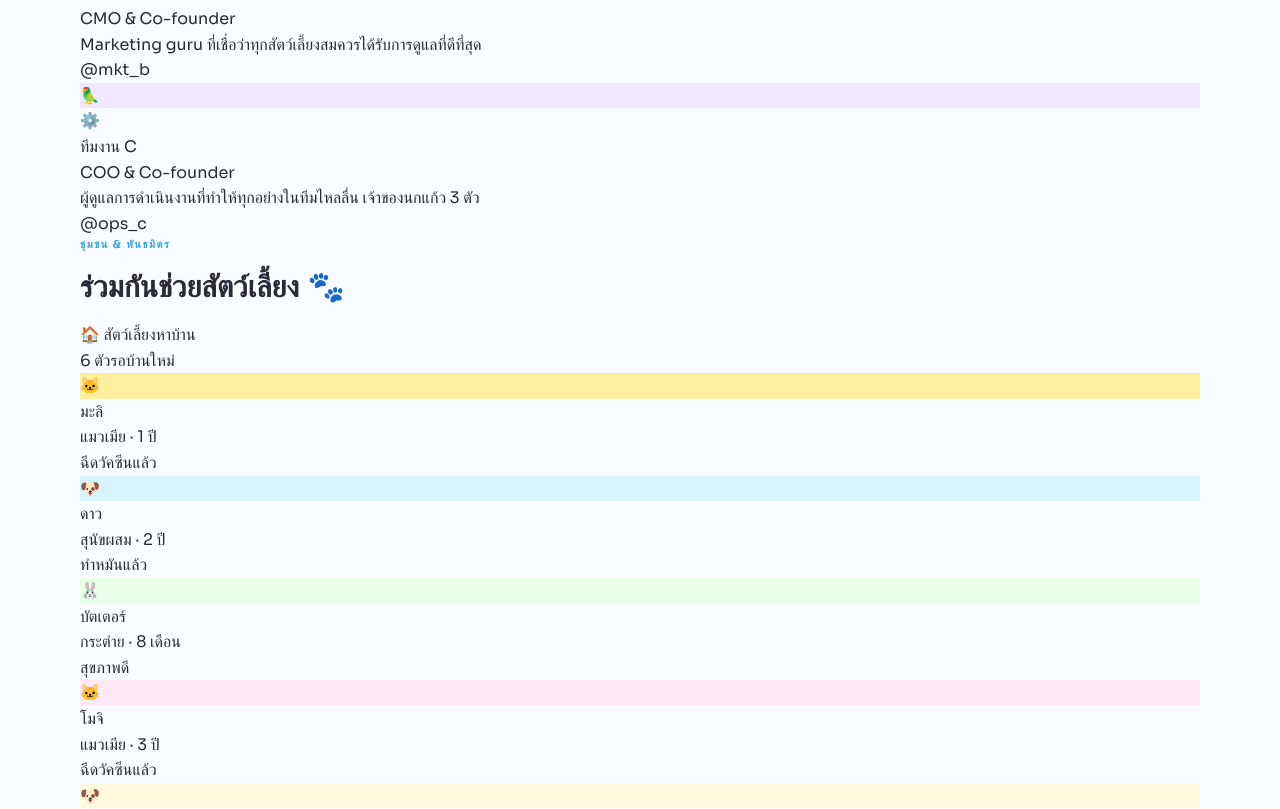
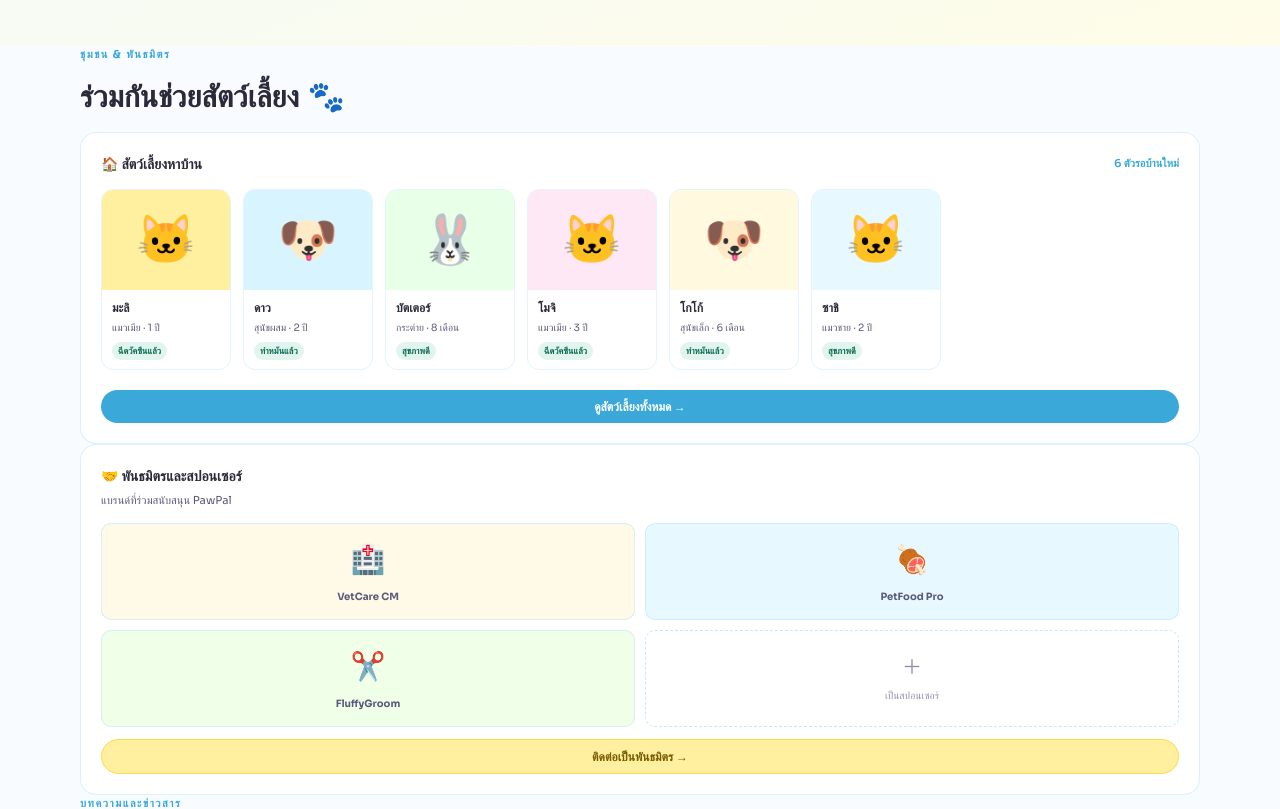
Before and after one commit to Neomedica/Animal-service, a React (Create React App) app: page / in a window 1280 px wide. Shown: the part 2772-3581 px from the top of the page. Built offline with nearby package versions, Linux system fonts and the light colour scheme.

Commit message:
add founder pet sponsor css

```diff
--- a/src/pages/HomePage.module.css
+++ b/src/pages/HomePage.module.css
@@ -237,3 +237,45 @@
   .heroRight { display: none; }
   .stepsGrid, .planGrid { grid-template-columns: 1fr; }
 }
+
+.founderSection{background:linear-gradient(160deg,#EEF8FF,#FFFDE8);padding:60px 0;}
+.founderGrid{display:grid;grid-template-columns:repeat(4,1fr);gap:16px;margin-top:32px;}
+.founderCard{background:white;border-radius:16px;border:1.5px solid rgba(184,228,249,0.5);padding:20px 16px;text-align:center;transition:transform .2s;}
+.founderCard:hover{transform:translateY(-3px);}
+.founderAvatarWrap{position:relative;width:90px;margin:0 auto 14px;}
+.founderAvatar{width:90px;height:90px;border-radius:16px;display:flex;align-items:center;justify-content:center;}
+.founderEmoji{font-size:44px;}
+.founderBadge{position:absolute;bottom:-4px;right:-4px;width:26px;height:26px;border-radius:50%;background:white;border:2px solid white;display:flex;align-items:center;justify-content:center;font-size:13px;}
+.founderName{font-family:var(--font-display);font-size:16px;font-weight:900;color:var(--text-dark);margin-bottom:3px;}
+.founderRole{font-size:11px;font-weight:700;color:var(--blue-deep);text-transform:uppercase;letter-spacing:0.5px;margin-bottom:8px;}
+.founderBio{font-size:12px;color:var(--text-mid);line-height:1.5;margin-bottom:10px;}
+.founderTag{display:inline-block;background:#EEF8FF;color:#185FA5;font-size:10px;font-weight:700;padding:3px 10px;border-radius:50px;}
+
+.petSection{background:white;border-radius:16px;border:1.5px solid rgba(184,228,249,0.5);padding:20px;overflow:hidden;}
+.petHeader{display:flex;align-items:center;justify-content:space-between;margin-bottom:14px;}
+.petHeaderTitle{font-size:14px;font-weight:700;color:var(--text-dark);}
+.petCount{font-size:11px;color:var(--blue-deep);font-weight:600;}
+.petScroll{display:flex;gap:12px;overflow-x:auto;padding-bottom:8px;scrollbar-width:none;}
+.petScroll::-webkit-scrollbar{display:none;}
+.petCard{flex-shrink:0;width:130px;border-radius:12px;border:1px solid rgba(184,228,249,0.4);overflow:hidden;}
+.petImg{height:100px;display:flex;align-items:center;justify-content:center;}
+.petEmoji{font-size:48px;}
+.petInfo{padding:8px 10px;}
+.petName{font-size:12px;font-weight:700;color:var(--text-dark);margin-bottom:2px;}
+.petDetail{font-size:10px;color:var(--text-mid);}
+.petBadge{display:inline-block;background:#E1F5EE;color:#0F6E56;font-size:9px;font-weight:700;padding:2px 6px;border-radius:50px;margin-top:4px;}
+.petCta{display:block;margin-top:12px;background:var(--blue-deep);color:white;border:none;border-radius:50px;padding:9px 16px;font-size:12px;font-weight:700;cursor:pointer;width:100%;font-family:var(--font-body);}
+
+.sponsorSection{background:white;border-radius:16px;border:1.5px solid rgba(184,228,249,0.5);padding:20px;}
+.sponsorTitle{font-size:14px;font-weight:700;color:var(--text-dark);margin-bottom:4px;}
+.sponsorSub{font-size:11px;color:var(--text-mid);margin-bottom:14px;}
+.sponsorGrid{display:grid;grid-template-columns:1fr 1fr;gap:10px;}
+.sponsorLogo{border-radius:10px;border:0.5px solid rgba(184,228,249,0.5);padding:14px;display:flex;flex-direction:column;align-items:center;justify-content:center;gap:6px;min-height:72px;}
+.sponsorIcon{font-size:28px;}
+.sponsorName{font-size:10px;font-weight:700;color:var(--text-mid);}
+.sponsorAdd{border-radius:10px;border:1.5px dashed rgba(184,228,249,0.8);padding:14px;display:flex;flex-direction:column;align-items:center;justify-content:center;gap:4px;min-height:72px;cursor:pointer;}
+.sponsorAddIcon{font-size:20px;color:var(--text-light);}
+.sponsorAddText{font-size:10px;color:var(--text-light);}
+.sponsorCta{display:block;margin-top:12px;background:var(--yellow);color:#7A5C00;border:1.5px solid var(--yellow-dark);border-radius:50px;padding:9px 16px;font-size:12px;font-weight:700;cursor:pointer;width:100%;font-family:var(--font-body);}
+
+.reactionSection{background:white;padding:60px 0;}
```
